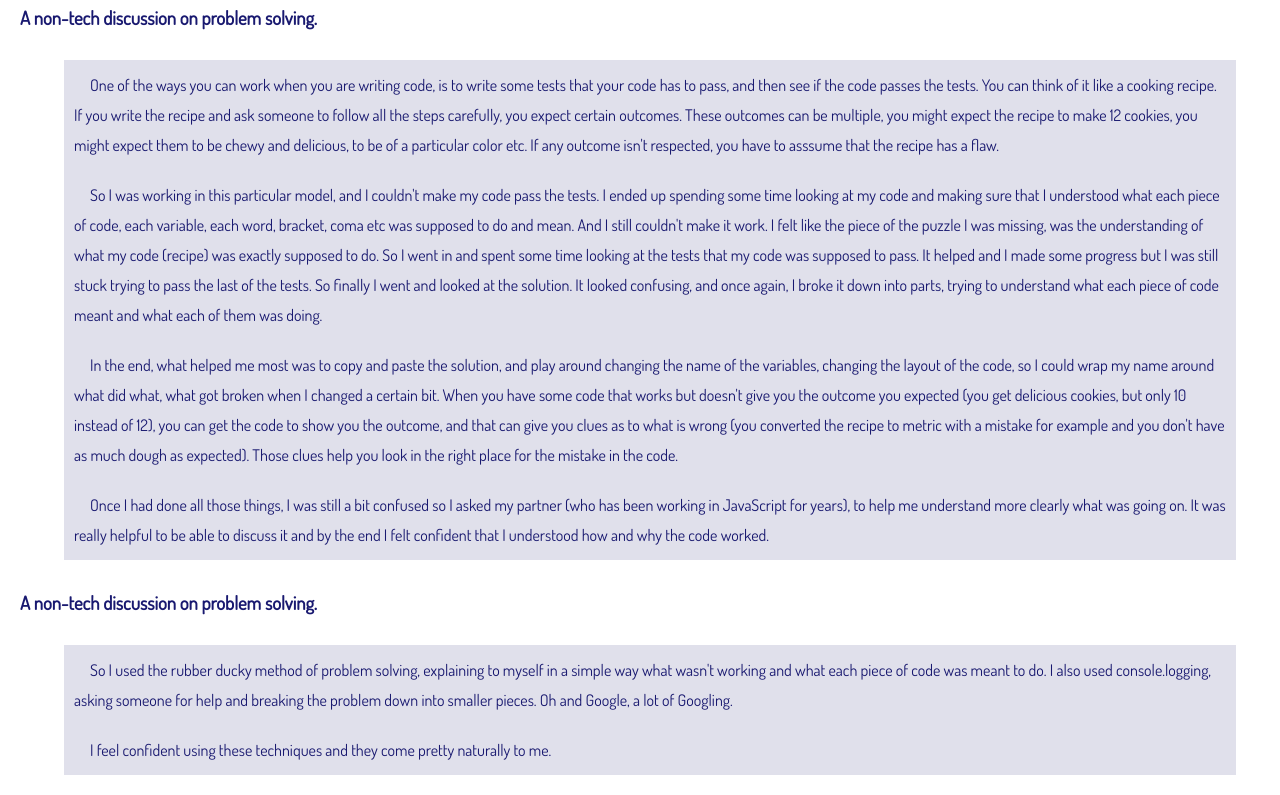
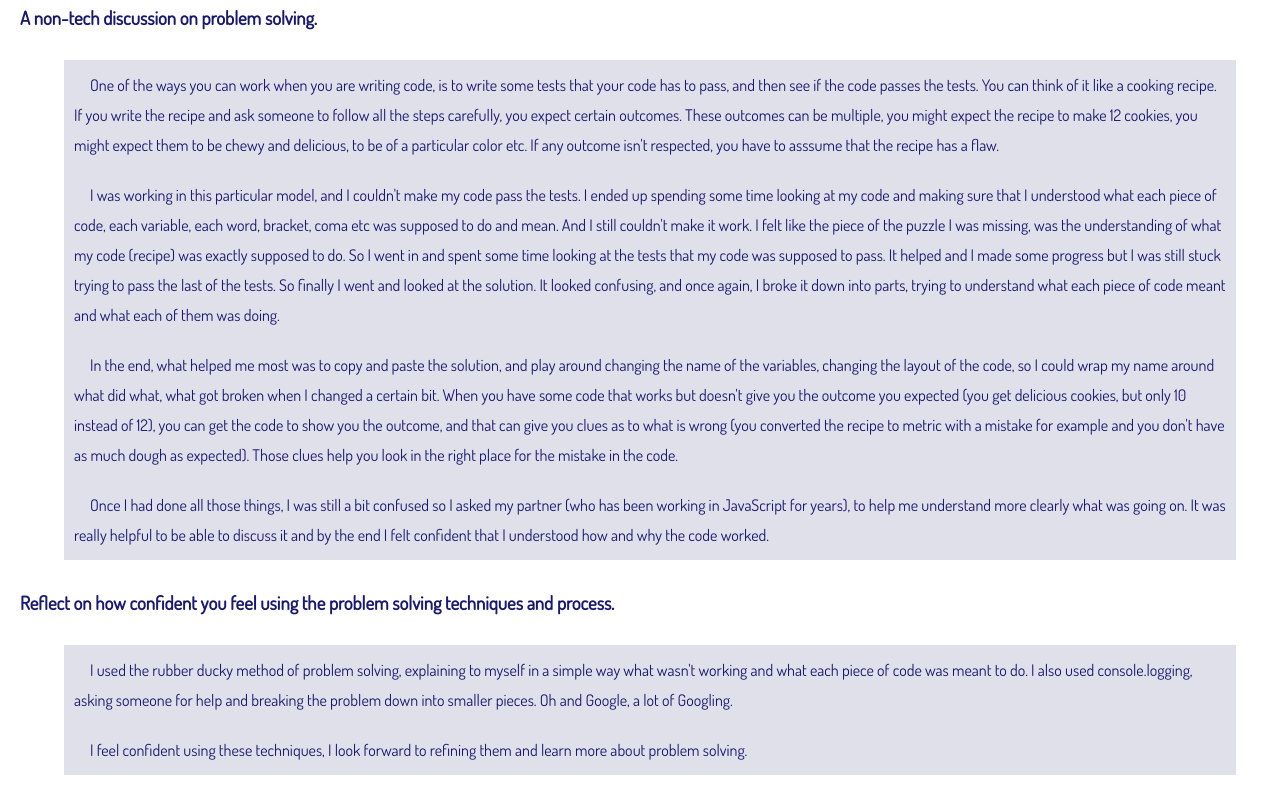
Before and after one commit to caasssandre/caasssandre.github.io, a plain HTML site: page myblog/sprint4-technical.html in a window 1280 px wide. Shown: the part 125-920 px from the top of the page. Drawn offline with Linux system fonts and the light colour scheme.

Commit message:
fix error in h3

```diff
--- a/myblog/sprint4-technical.html
+++ b/myblog/sprint4-technical.html
@@ -18,10 +18,10 @@
     <div>
       <h3>A non-tech discussion on problem solving.</h3>
       <p class = "answer">
-          One of the ways you can work when you are writing code, is to write some tests that your code has to pass, and then see if the code passes the tests. You can think of it like a cooking recipe. If you write the recipe and ask someone to follow all the steps carefully, you expect certain outcomes. These outcomes can be multiple, you might expect the recipe to make 12 cookies, you might expect them to be chewy and delicious, to be of a particular color etc. If any outcome isn't respected, you have to asssume that the recipe has a flaw.
+        One of the ways you can work when you are writing code, is to write some tests that your code has to pass, and then see if the code passes the tests. You can think of it like a cooking recipe. If you write the recipe and ask someone to follow all the steps carefully, you expect certain outcomes. These outcomes can be multiple, you might expect the recipe to make 12 cookies, you might expect them to be chewy and delicious, to be of a particular color etc. If any outcome isn't respected, you have to asssume that the recipe has a flaw.
       </p>
       <p class = "answer">
-        So I was working in this particular model, and I couldn't make my code pass the tests. I ended up spending some time looking at my code and making sure that I understood what each piece of code, each variable, each word, bracket, coma etc was supposed to do and mean. And I still couldn't make it work. I felt like the piece of the puzzle I was missing, was the understanding of what my code (recipe) was exactly supposed to do. So I went in and spent some time looking at the tests that my code was supposed to pass. It helped and I made some progress but I was still stuck trying to pass the last of the tests. So finally I went and looked at the solution. It looked confusing, and once again, I broke it down into parts, trying to understand what each piece of code meant and what each of them was doing.
+        I was working in this particular model, and I couldn't make my code pass the tests. I ended up spending some time looking at my code and making sure that I understood what each piece of code, each variable, each word, bracket, coma etc was supposed to do and mean. And I still couldn't make it work. I felt like the piece of the puzzle I was missing, was the understanding of what my code (recipe) was exactly supposed to do. So I went in and spent some time looking at the tests that my code was supposed to pass. It helped and I made some progress but I was still stuck trying to pass the last of the tests. So finally I went and looked at the solution. It looked confusing, and once again, I broke it down into parts, trying to understand what each piece of code meant and what each of them was doing.
       </p>
       <p class = "answer">
         In the end, what helped me most was to copy and paste the solution, and play around changing the name of the variables, changing the layout of the code, so I could wrap my name around what did what, what got broken when I changed a certain bit. When you have some code that works but doesn't give you the outcome you expected (you get delicious cookies, but only 10 instead of 12), you can get the code to show you the outcome, and that can give you clues as to what is wrong (you converted the recipe to metric with a mistake for example and you don't have as much dough as expected). Those clues help you look in the right place for the mistake in the code.
@@ -29,12 +29,12 @@
       <p class = "answer">
         Once I had done all those things, I was still a bit confused so I asked my partner (who has been working in JavaScript for years), to help me understand more clearly what was going on. It was really helpful to be able to discuss it and by the end I felt confident that I understood how and why the code worked.
       </p>
-      <h3>A non-tech discussion on problem solving.</h3>
+      <h3>Reflect on how confident you feel using the problem solving techniques and process.</h3>
       <p class = "answer">
-        So I used the rubber ducky method of problem solving, explaining to myself in a simple way what wasn't working and what each piece of code was meant to do. I also used console.logging, asking someone for help and breaking the problem down into smaller pieces. Oh and Google, a lot of Googling.
+        I used the rubber ducky method of problem solving, explaining to myself in a simple way what wasn't working and what each piece of code was meant to do. I also used console.logging, asking someone for help and breaking the problem down into smaller pieces. Oh and Google, a lot of Googling.
       </p>
       <p class = "answer">
-        I feel confident using these techniques and they come pretty naturally to me.
+        I feel confident using these techniques, I look forward to refining them and learn more about problem solving.
       </p>
     </div>
   </div>
```
